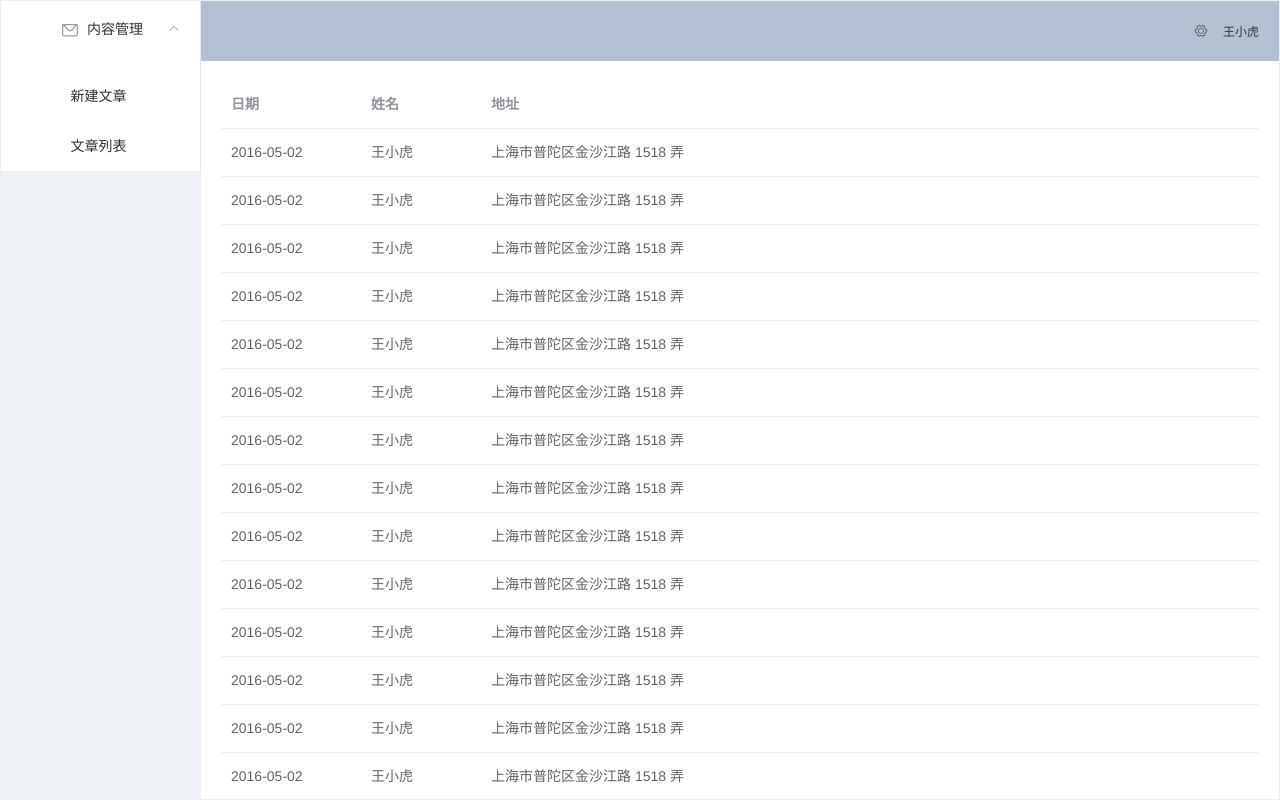
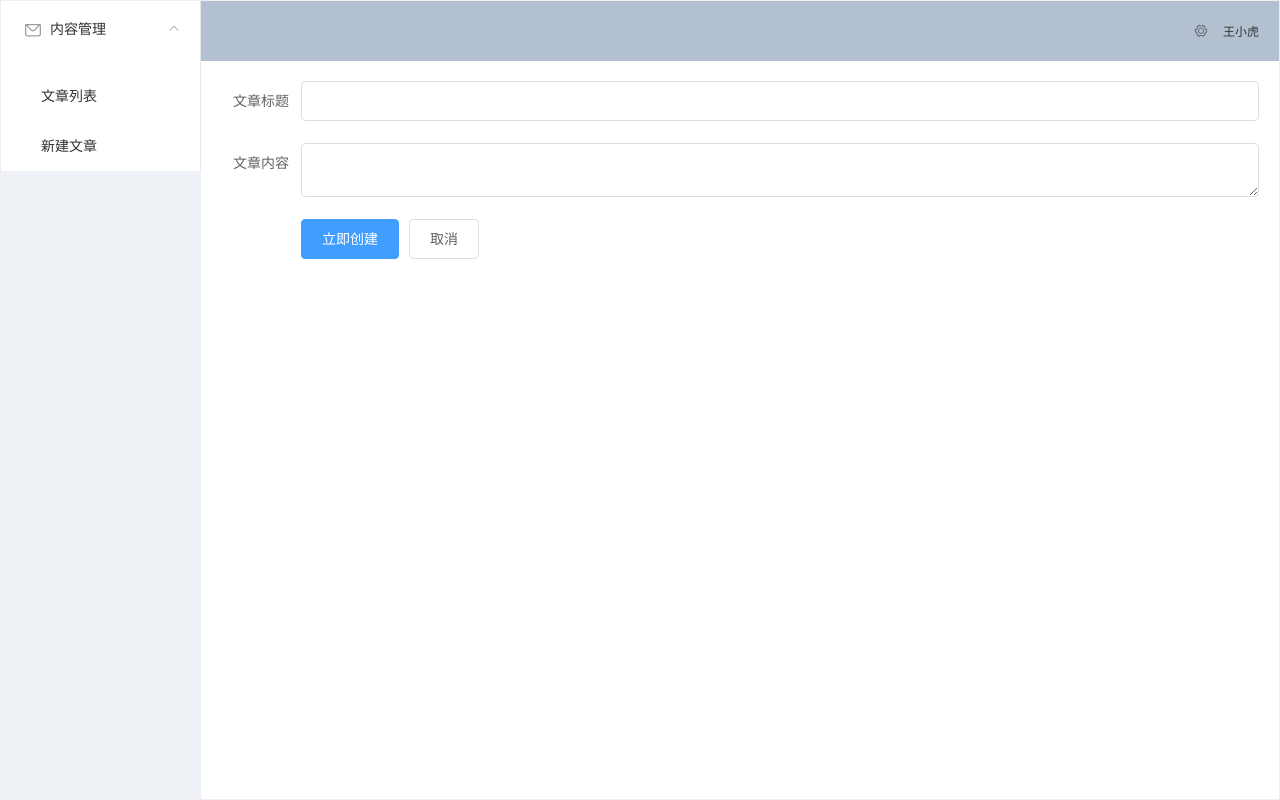
Before and after one commit to TryoneCHEN/vue-Element-UI-NodeJs-Express-, a Vue app: page /#/posts/create in a window 1280 px wide. Built offline with nearby package versions, Linux system fonts and the light colour scheme.

Commit message:
Element UI + NodeJs(Express)全栈开发后台管理界面2

```diff
--- a/src/App.vue
+++ b/src/App.vue
@@ -8,8 +8,8 @@
               <i class="el-icon-message"></i>内容管理
             </template>
             <el-menu-item-group>
-              <el-menu-item index="/posts/create">新建文章</el-menu-item>
-              <el-menu-item index="/posts/index">文章列表</el-menu-item>
+              <el-menu-item index="/posts/create">文章列表</el-menu-item>
+              <el-menu-item index="/posts/index">新建文章</el-menu-item>
             </el-menu-item-group>
           </el-submenu>
         </el-menu>
@@ -29,11 +29,7 @@
         </el-header>
 
         <el-main>
-          <el-table :data="tableData">
-            <el-table-column prop="date" label="日期" width="140"></el-table-column>
-            <el-table-column prop="name" label="姓名" width="120"></el-table-column>
-            <el-table-column prop="address" label="地址"></el-table-column>
-          </el-table>
+          <router-view></router-view>
         </el-main>
       </el-container>
     </el-container>
@@ -42,18 +38,7 @@
 
 <script>
 export default {
-  name: "app",
-  data() {
-    const item = {
-      date: "2016-05-02",
-      name: "王小虎",
-      address: "上海市普陀区金沙江路 1518 弄"
-    };
-    return {
-      tableData: Array(20).fill(item)
-    };
-  },
-  components: {}
+
 };
 </script>
 
@@ -66,8 +51,8 @@ html ,body{
   font-family: "Avenir", Helvetica, Arial, sans-serif;
   -webkit-font-smoothing: antialiased;
   -moz-osx-font-smoothing: grayscale;
-  text-align: center;
-  color: #2c3e50;
+  /* text-align: center; */
+  /* color: #2c3e50; */
   /* margin-top: 60px; */
 }
 .el-header {
--- a/src/router.js
+++ b/src/router.js
@@ -1,6 +1,5 @@
 import Vue from 'vue'
 import Router from 'vue-router'
-import Home from './views/Home.vue'
 
 Vue.use(Router)
 
@@ -9,15 +8,18 @@ export default new Router({
     {
       path: '/',
       name: 'home',
-      component: Home
+      redirect:'/posts/index'
     },
     {
-      path: '/about',
-      name: 'about',
-      // route level code-splitting
-      // this generates a separate chunk (about.[hash].js) for this route
-      // which is lazy-loaded when the route is visited.
-      component: () => import(/* webpackChunkName: "about" */ './views/About.vue')
+      path: '/posts/index',
+      name: 'create-index',
+      component: () => import(/* webpackChunkName: "about" */ './views/ListArtice.vue')
+    },
+    {
+      path: '/posts/create',
+      name: 'create-artice',
+      component: () => import(/* webpackChunkName: "about" */ './views/CreateArtice.vue')
     }
+
   ]
 })
--- a/src/views/About.vue
+++ /dev/null
@@ -1,5 +0,0 @@
-<template>
-  <div class="about">
-    <h1>This is an about page</h1>
-  </div>
-</template>
--- /dev/null
+++ b/src/views/CreateArtice.vue
@@ -0,0 +1,36 @@
+<template>
+  <div>
+    <el-form @submit.native.prevent="saveArticle" ref="form" :model="artice" label-width="80px">
+      <el-form-item label="文章标题">
+        <el-input v-model="artice.title"></el-input>
+      </el-form-item>
+      <el-form-item label="文章内容">
+        <el-input type="textarea" v-model="artice.body"></el-input>
+      </el-form-item>
+      <el-form-item>
+        <el-button type="primary" native-type="submit">立即创建</el-button>
+        <el-button>取消</el-button>
+      </el-form-item>
+    </el-form>
+  </div>
+</template>
+
+<script>
+export default {
+  data() {
+    return {
+      artice: {
+
+      }
+    };
+  },
+  methods: {
+    saveArticle() {
+      console.log(this.artice);
+    }
+  }
+};
+</script>
+
+<style>
+</style>
--- a/src/views/Home.vue
+++ /dev/null
@@ -1,18 +0,0 @@
-<template>
-  <div class="home">
-    <img alt="Vue logo" src="../assets/logo.png">
-    <HelloWorld msg="Welcome to Your Vue.js App"/>
-  </div>
-</template>
-
-<script>
-// @ is an alias to /src
-import HelloWorld from '@/components/HelloWorld.vue'
-
-export default {
-  name: 'home',
-  components: {
-    HelloWorld
-  }
-}
-</script>
--- /dev/null
+++ b/src/views/ListArtice.vue
@@ -0,0 +1,28 @@
+<template>
+  <div>
+    <el-table :data="tableData">
+      <el-table-column prop="date" label="日期" width="140"></el-table-column>
+      <el-table-column prop="name" label="姓名" width="120"></el-table-column>
+      <el-table-column prop="address" label="地址"></el-table-column>
+    </el-table>
+  </div>
+</template>
+
+<script>
+export default {
+  name: "app",
+  data() {
+    const item = {
+      date: "2016-05-02",
+      name: "王小虎",
+      address: "上海市普陀区金沙江路 1518 弄"
+    };
+    return {
+      tableData: Array(10).fill(item)
+    };
+  }
+};
+</script>
+
+<style>
+</style>
```
